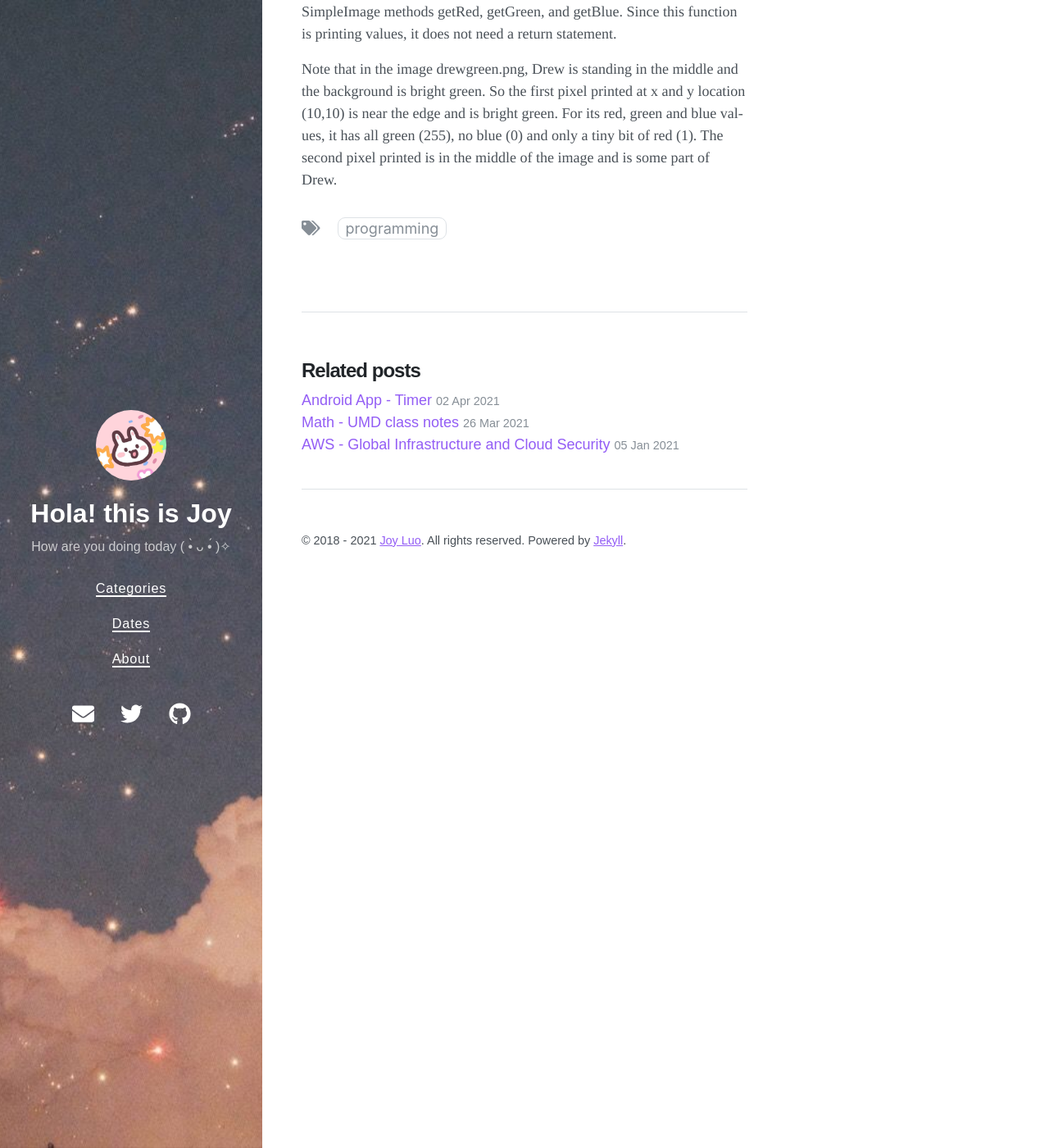
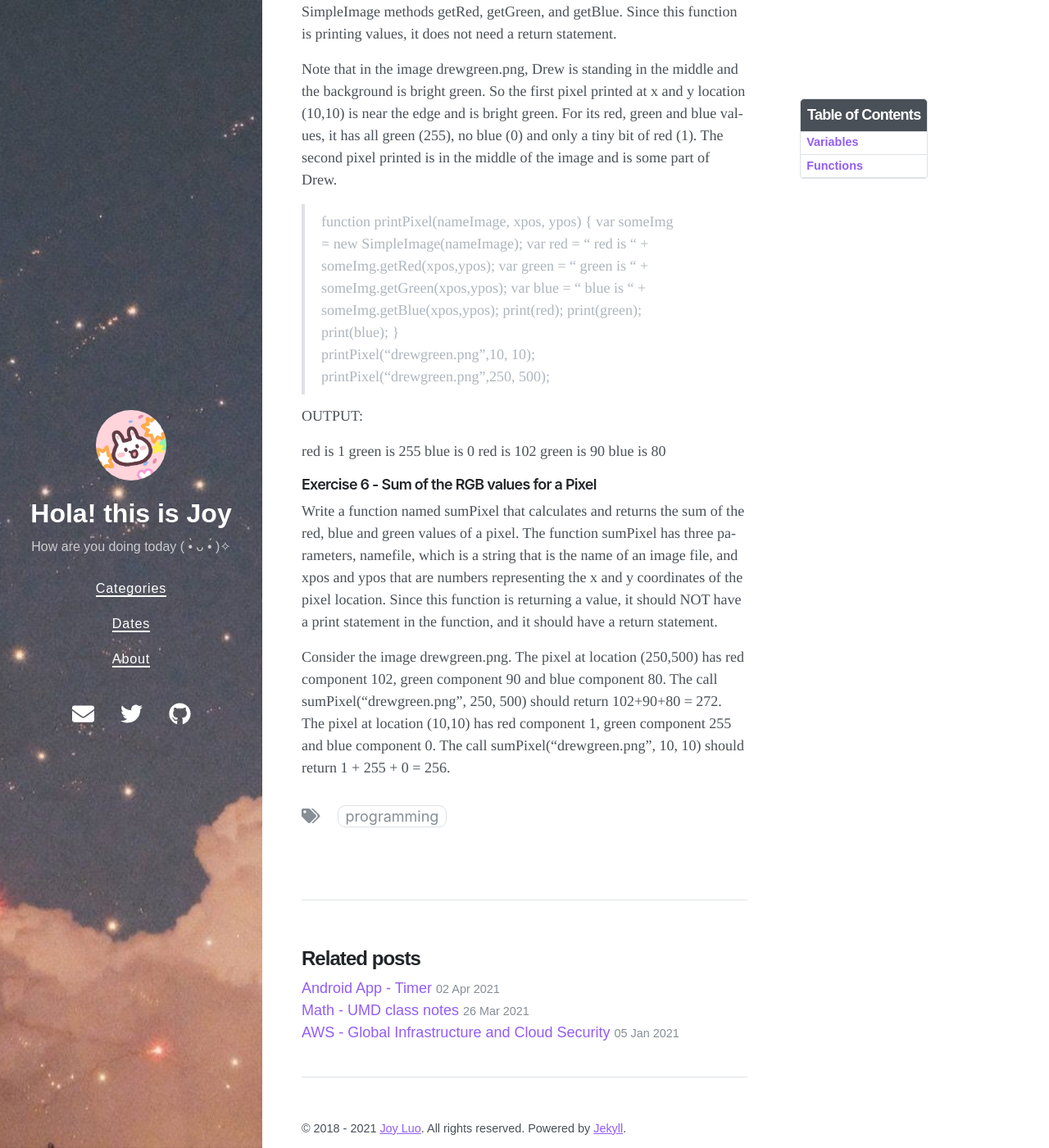
Before and after one commit to Joy3Luo/mathnotes, a Jekyll site: the page built from _posts/2021-06-01-CourseraDukeJava.md, in a window 1280 px wide and 1400 px high, scrolled down 3468 px. Shown: the whole window at 82% size. Built offline with Jekyll 4.4.1, drawn with Linux system fonts in a browser that asks for light colours; nearby versions of some CDN libraries; some of the changed text lies outside the part shown.

Commit message:
Update 2021-06-01-CourseraDukeJava.md

```diff
--- a/_posts/2021-06-01-CourseraDukeJava.md
+++ b/_posts/2021-06-01-CourseraDukeJava.md
@@ -47,10 +48,8 @@
 \
 var y = square(4);
 
-#### Exercise 1
-Make a Phrase From Three Words
+#### Exercise 1 - Make a Phrase From Three Words
 Write a function named phrase3words that puts three words together into a phrase that is of type string with blanks between the words. The function phrase3words has three parameters named value1, value2 andvalue3. This function concatenates the words together into one string that has value1 first, followed by a blank, followed by value2, followed by a blank, followed by value3.
-
 
 > function phrase3words(value1, value2, value3) {
     var answer = value1 + " " + value2 + " " + value3;    return answer;
@@ -136,3 +135,30 @@
 Write a function named printPixel that prints the red, blue and green values of a pixel, in that order, one on each line, and identifies each one.  The function printPixel has three parameters,  namefile, which is a string that is the name of an image file, and xpos and ypos that are numbers representing the x and y coordinates of the pixel location. Consider using the SimpleImage methods getRed, getGreen, and getBlue. Since this function is printing values, it does not need a return statement.
 
 Note that in the image drewgreen.png, Drew is standing in the middle and the background is bright green. So the first pixel printed at x and y location (10,10) is near the edge and is bright green. For its red, green and blue values, it has all green (255), no blue (0)  and only a tiny bit of red (1). The second pixel printed is in the middle of the image and is some part of Drew.
+
+>function printPixel(nameImage, xpos, ypos) {
+    var someImg = new SimpleImage(nameImage);
+    var red = " red is " + someImg.getRed(xpos,ypos);
+    var green = " green is " + someImg.getGreen(xpos,ypos);
+    var blue = " blue is " + someImg.getBlue(xpos,ypos);
+    print(red);
+    print(green);
+    print(blue);
+}
+\
+printPixel("drewgreen.png",10, 10);
+printPixel("drewgreen.png",250, 500);
+
+OUTPUT:
+
+red is 1
+green is 255
+blue is 0
+red is 102
+green is 90
+blue is 80
+
+#### Exercise 6 - Sum of the RGB values for a Pixel
+Write a function named sumPixel that calculates and returns the sum of the red, blue and green values of a pixel.  The function sumPixel has three parameters,  namefile, which is a string that is the name of an image file, and xpos and ypos that are numbers representing the x and y coordinates of the pixel location. Since this function is returning a value, it should NOT have a print statement in the function, and it should have a return statement.
+
+Consider the image drewgreen.png.  The pixel at location (250,500) has red component 102, green component 90 and blue component 80. The call  sumPixel("drewgreen.png", 250, 500) should return 102+90+80 = 272. The pixel at location (10,10) has red component 1, green component 255 and blue component 0. The call  sumPixel("drewgreen.png", 10, 10) should return 1 + 255 + 0 = 256.
```
Also changed, not shown: other parts of _posts/2021-06-01-CourseraDukeJava.md (+1 -0 lines).
